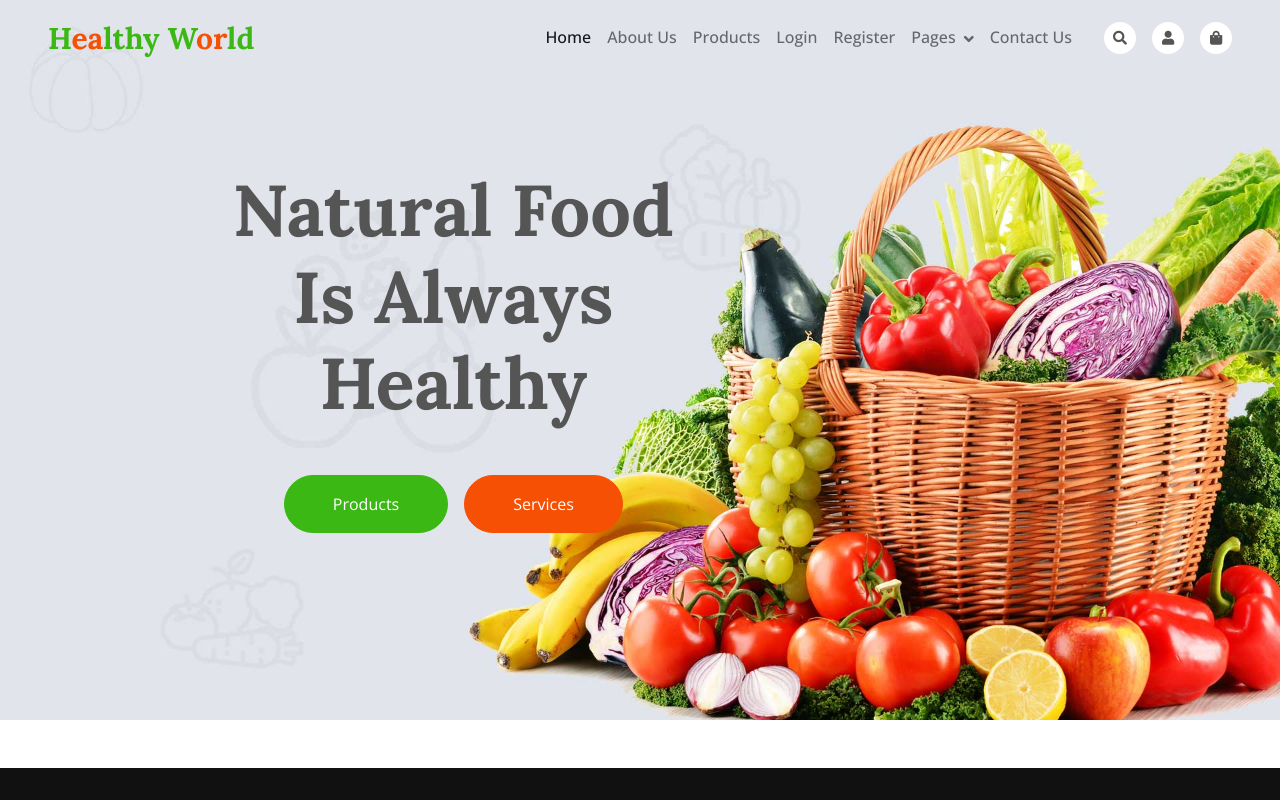
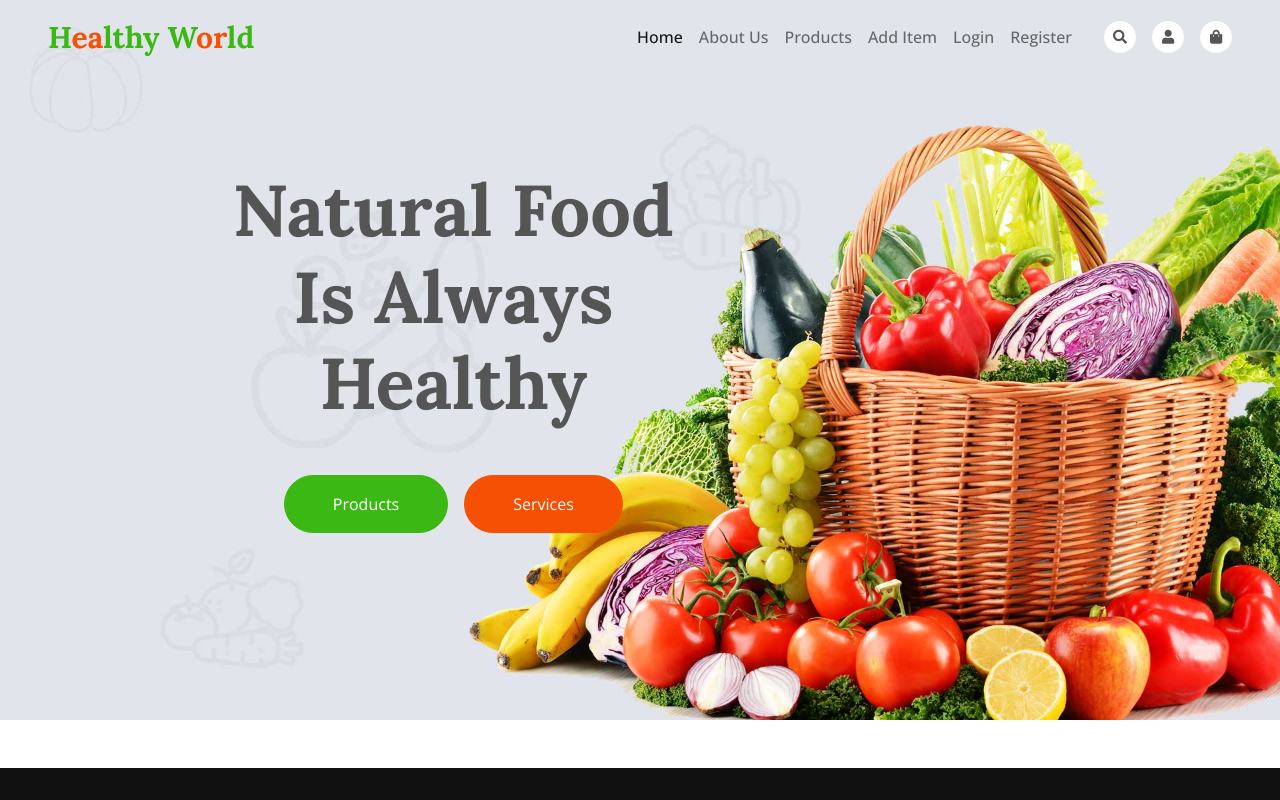
Before and after one commit to vvalev1/Healthy-World, a React (Vite) app: page / in a window 1280 px wide. Shown: the top 800 px of the page. Built offline with nearby package versions, Linux system fonts and the light colour scheme.

Commit message:
add navigation for Products and Add Item pages

```diff
--- a/src/components/NavigationBar.jsx
+++ b/src/components/NavigationBar.jsx
@@ -2,6 +2,10 @@ import { Link } from 'react-router-dom';
 import Home from './Home';
 import Login from './user/Login';
 import Register from './user/Register';
+import AddItem from './FruitsAndVegatables/AddItem';
+import Products from './FruitsAndVegatables/Products';
+import About from './About';
+
 export default function NavigationBarComponent() {
     return(
 
@@ -31,19 +35,11 @@ export default function NavigationBarComponent() {
                 <div className="collapse navbar-collapse" id="navbarCollapse">
                     <div className="navbar-nav ms-auto p-4 p-lg-0">
                         <Link to="/" element={<Home/>} className="nav-item nav-link active">Home</Link>
-                        <Link to="/about" className="nav-item nav-link">About Us</Link>
-                        <Link href="product.html" className="nav-item nav-link">Products</Link>
+                        <Link to="/about" element={<About/>} className="nav-item nav-link">About Us</Link>
+                        <Link to="/products" element={<Products/>} className="nav-item nav-link">Products</Link>
+                        <Link to="/create" element={<AddItem/>} className="nav-item nav-link">Add Item</Link>
                         <Link to="/login" element={<Login/>} className="nav-item nav-link">Login</Link>
                         <Link to="/register" element={<Register/>} className="nav-item nav-link">Register</Link>
-                        <div className="nav-item dropdown">
-                            <a href="#" className="nav-link dropdown-toggle" data-bs-toggle="dropdown">Pages</a>
-                            <div className="dropdown-menu m-0">
-                                <a href="blog.html" className="dropdown-item">Blog Grid</a>
-                                <a href="feature.html" className="dropdown-item">Our Features</a>
-                                <a href="testimonial.html" className="dropdown-item">Testimonial</a>
-                            </div>
-                        </div>
-                        <a href="contact.html" className="nav-item nav-link">Contact Us</a>
                     </div>
                     <div className="d-none d-lg-flex ms-2">
                         <a className="btn-sm-square bg-white rounded-circle ms-3" href="">
```
